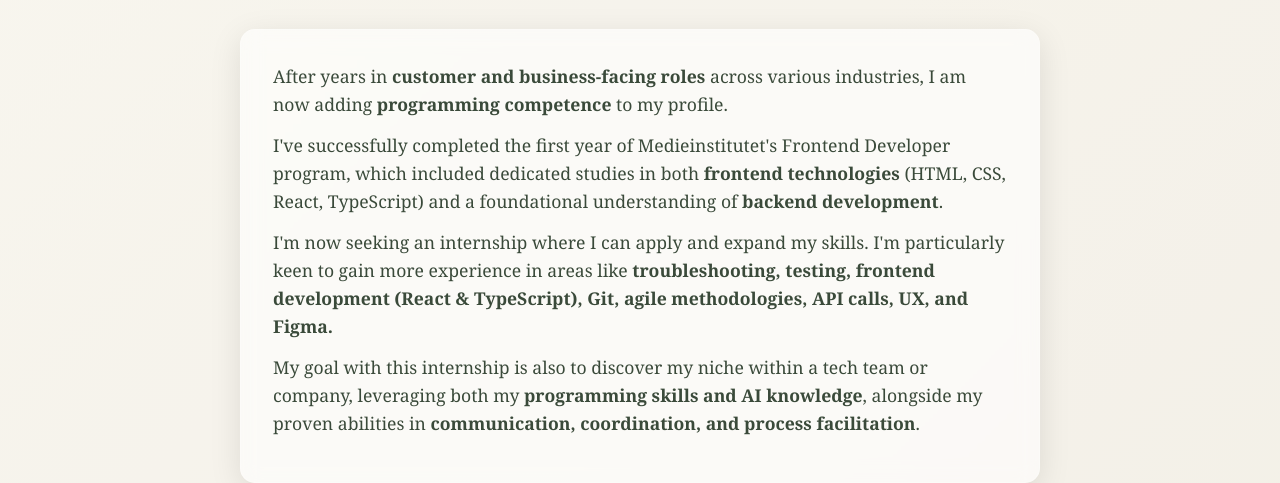
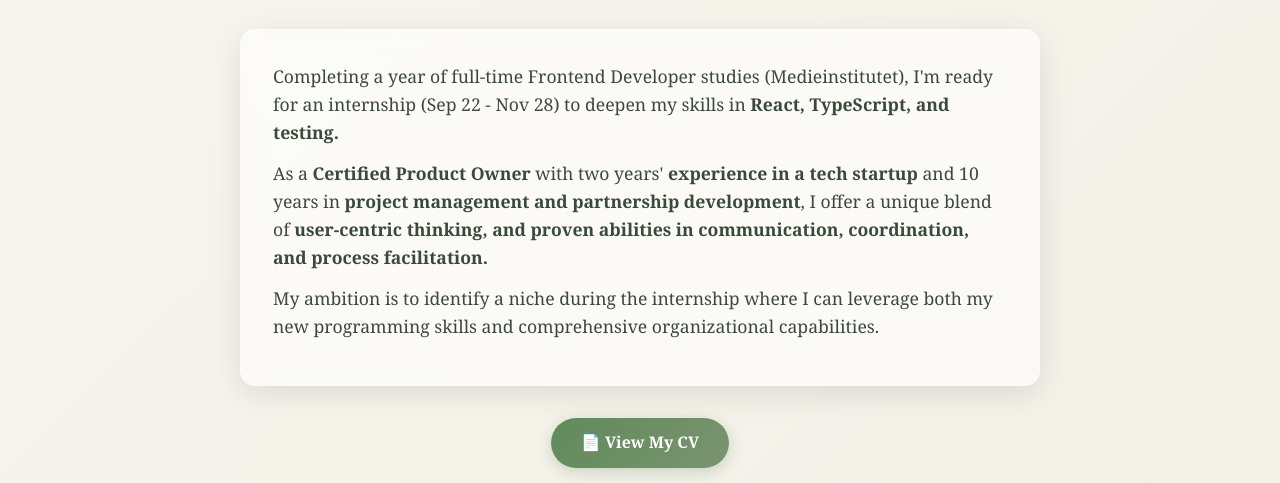
Before and after one commit to MariaHellsen/Portfolio, a website built with Vite: page index.html in a window 1280 px wide. Shown: the part 470-953 px from the top of the page. Built offline with nearby package versions, Linux system fonts and the light colour scheme.

Commit message:
Changed summary text  and placed CV btm to the summary section

```diff
--- a/index.html
+++ b/index.html
@@ -27,28 +27,29 @@
         <h2 class="fade-in">About Me</h2>
         <div class="summary fade-in">
             <p>
-    After years in <strong>customer and business-facing roles</strong> across various industries,
-    I am now adding <strong>programming competence </strong> to my profile.</p>
+    Completing a year of full-time Frontend Developer studies (Medieinstitutet), I'm ready for an internship (Sep 22 - Nov 28) to deepen my skills in <strong>React, TypeScript, and testing.</strong> </p>
 
   <p>
-    I've successfully completed the first year of Medieinstitutet's Frontend Developer program,
-    which included dedicated studies in both <strong>frontend technologies</strong> (HTML, CSS, React, TypeScript)
-    and a foundational understanding of <strong>backend development</strong>.
+    As a <strong>Certified Product Owner</strong> with two years' <strong>experience in a tech startup</strong> and 10 years in <strong>project management and partnership development</strong>, I offer a unique blend of <strong>user-centric thinking, and proven abilities in communication, coordination, and process facilitation.</strong>
   </p>
 
   <p>
-    I'm now seeking an internship where I can apply and expand my skills.
-    I'm particularly keen to gain more experience in areas like <strong>troubleshooting, testing, frontend development (React & TypeScript), Git, agile methodologies, API calls, UX, and Figma.</strong>
+    My ambition is to identify a niche during the internship where I can leverage both my new programming skills and comprehensive organizational capabilities.
   </p>
 
-  <p>
-    My goal with this internship is also to discover my niche within a tech team or company,
-    leveraging both my <strong>programming skills and AI knowledge</strong>, alongside my proven abilities in <strong>communication,
-    coordination, and process facilitation</strong>.
-  </p>
-        </div>
+          </div>
+
       </div>
+      <a
+          href="https://www.canva.com/design/DAGiSKKG-Vg/mGB7kYoZeu3Rf3VYIJh33w/view?utm_content=DAGiSKKG-Vg&utm_campaign=designshare&utm_medium=link2&utm_source=uniquelinks&utlId=h34ea795e8e"
+          class="btn btn-primary"
+          target="_blank"
+        >
+          📄 View My CV
+        </a>
     </section>
+
+
 
     <!-- Project Section -->
     <section class="section">
@@ -105,13 +106,13 @@
     </section>
 
     <!-- CV Section -->
-    <section class="section cv-section">
+    <!-- <section class="section cv-section">
       <div class="container">
-        <h2 >My Journey</h2>
+        <h2 >My Journey</h2> -->
         <!-- <p style="font-size: 1.1rem; margin-bottom: 2rem; opacity: 0.9">
           Interested in learning more about my experience and skills?
         </p> -->
-        <a
+        <!-- <a
           href="https://www.canva.com/design/DAGiSKKG-Vg/mGB7kYoZeu3Rf3VYIJh33w/view?utm_content=DAGiSKKG-Vg&utm_campaign=designshare&utm_medium=link2&utm_source=uniquelinks&utlId=h34ea795e8e"
           class="btn btn-secondary"
           target="_blank"
@@ -119,7 +120,7 @@
           📄 View My CV
         </a>
       </div>
-    </section>
+    </section> -->
 
     <!-- Footer -->
     <footer>
--- a/src/style.css
+++ b/src/style.css
@@ -80,6 +80,7 @@ h1 {
 .section {
   padding: 4rem 0;
   position: relative;
+  text-align: center;
 }
 
 .section:nth-child(even) {
@@ -116,6 +117,7 @@ h1 {
   box-shadow: 0 8px 32px rgba(0, 0, 0, 0.1);
   backdrop-filter: blur(10px);
   border: 1px solid rgba(255, 255, 255, 0.2);
+  margin-bottom: 2rem;
 }
 
 .summary p {
@@ -236,7 +238,7 @@ h1 {
 }
 
 /* CV section */
-.cv-section {
+/* .cv-section {
   text-align: center;
   background: linear-gradient(135deg, #608a5a 0%, #7a9471 100%);
   color: #3a4a3a;
@@ -248,7 +250,7 @@ h1 {
 .cv-section .container {
   position: relative;
   z-index: 1;
-}
+} */
 
 /* Footer */
 footer {
```
